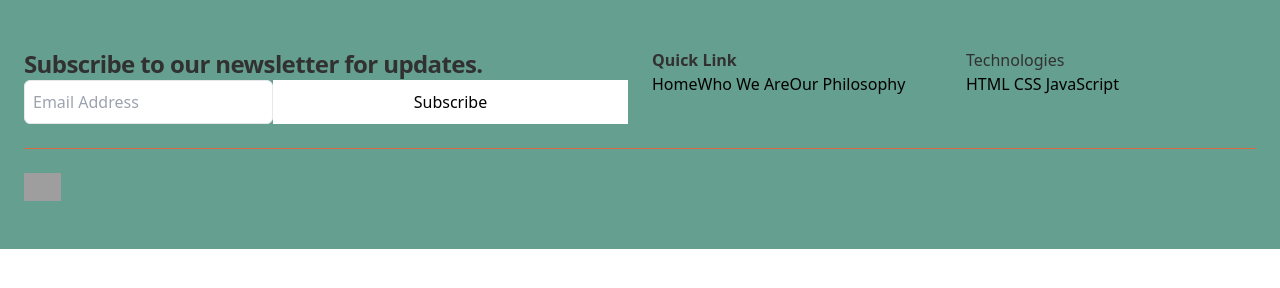
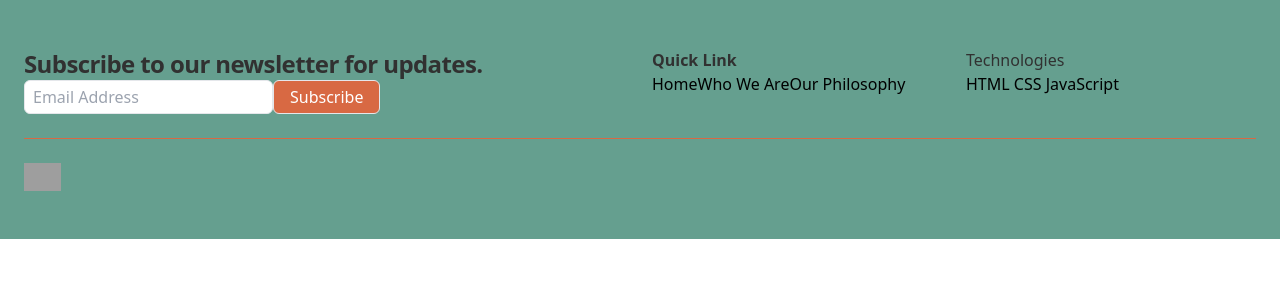
Before and after one commit to sydney-papier-19/SDF08_CS20240197_WFC2407_GroupA_Sasha-Heyburgh, a plain HTML site: page index.html in a window 1280 px wide. Drawn offline with nearby package versions, Linux system fonts and the light colour scheme; grey boxes are pictures that could not be loaded.

```diff
--- a/index.html
+++ b/index.html
@@ -8,9 +8,9 @@
     <link href="https://cdn.jsdelivr.net/npm/tailwindcss@2.2.19/dist/tailwind.min.css" rel="stylesheet">
 </head>
 <body>
-    <footer class="bg-[#659f8f] dark:bg-[#313131]">
+    <footer class="bg-[#659f8f] dark:bg-[#]">
         <div class="container">
-            <footer class="bg-[#659f8f] dark:bg-[#313131]">
+            <footer class="bg-[#659f8f] dark:bg-[]">
                 <div class="container px-6 py-12 mx-auto">
                     <div class="grid grid-cols-1 gap-6 sm:grid-cols-2 sm:gap-y-10 lg:grid-cols-4">
                         <div class="sm:col-span-2">
@@ -24,7 +24,7 @@
                                 dark:text-white dark:border-[#313131] focus:border-[#d86943] dark:focus:border-[#d86943]
                                  focus:outline-none focus:ring focus:ring-opacity-40 focus:ring-[#d86943]" id="email" type="text" placeholder="Email Address">
                                  <!--styling for button-->
-                                <button class="w-full px-6 py-2.5 bg-white background text hover focus states">
+                                <button class=" px-4 py-0.7 bg-[#d86943] text-white border rounded-md border hover focus states">
                                     Subscribe
                                 </button>
                             </div>
```
